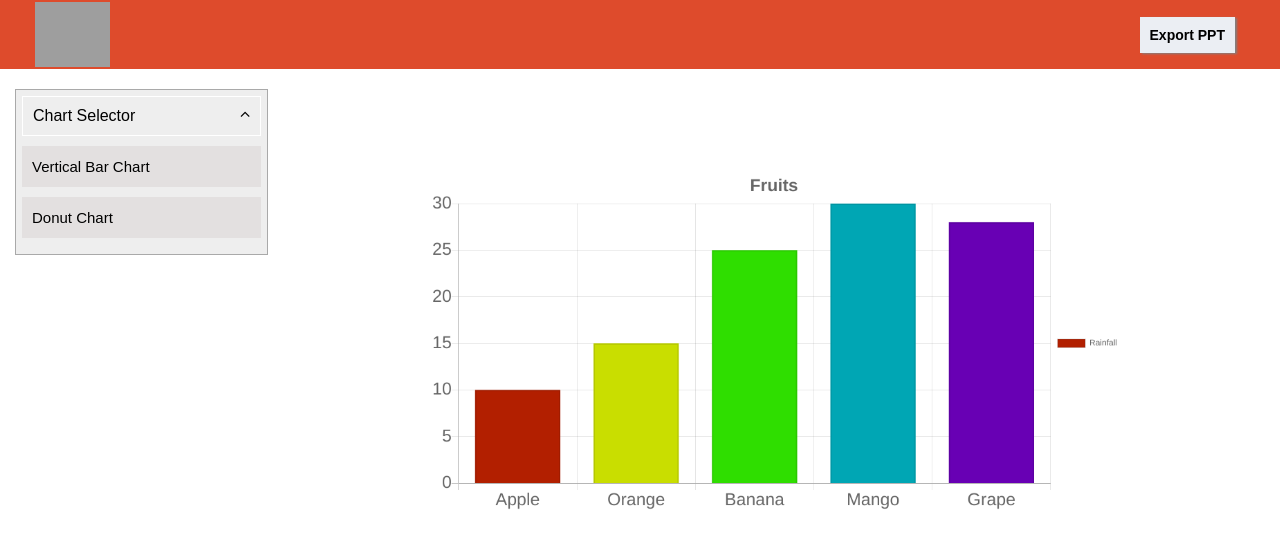
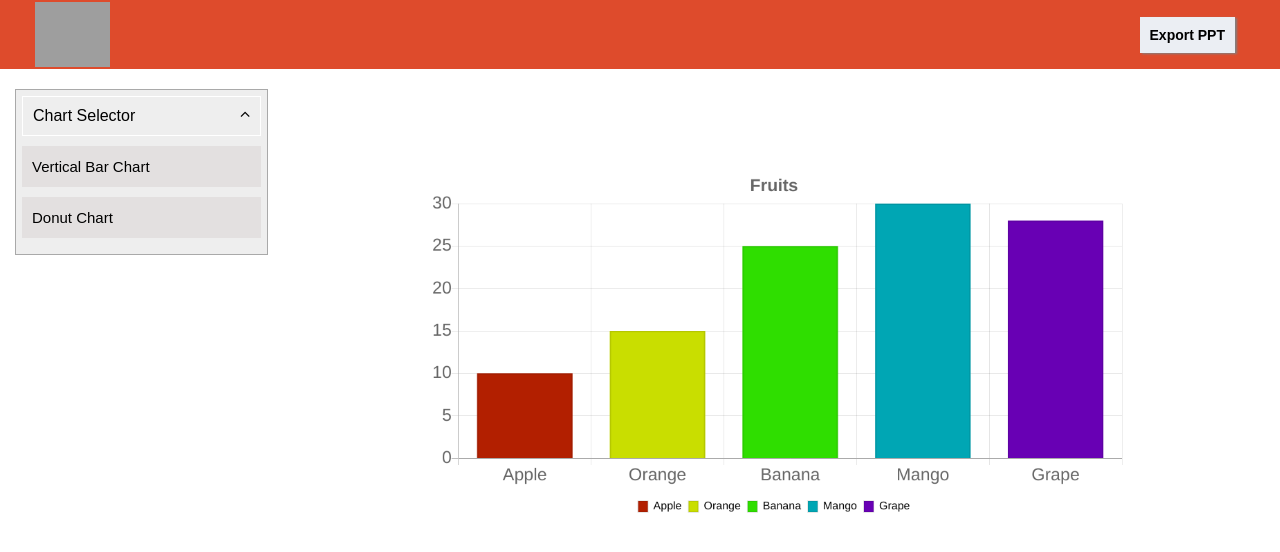
Before and after one commit to SnehaKandpal157/graph-converter, a React (Create React App) app: page / in a window 1280 px wide. Shown: the top 552 px of the page. Built offline with nearby package versions, Linux system fonts and the light colour scheme; grey boxes are pictures that could not be loaded.

Commit message:
changes in chart configurations

```diff
--- a/src/App.js
+++ b/src/App.js
@@ -25,12 +25,16 @@ function App() {
       lineSize: 3,
       barGapWidthPct: 35,
       showLegend: true,
+      showTitle: true,
+      legendPos: "b",
+      titleFontSize:18,
+      valAxisLineShow:true
     };
 
     slide.addChart(
       showDonut ? pptx.ChartType.doughnut : pptx.ChartType.bar, ChartData, chartOptions);
 
-    pptx.writeFile('PptxGenJs-Basic-Slide-Demo');
+    pptx.writeFile('Graph-PPT');
   }
 
   return (
--- a/src/components/Chart.js
+++ b/src/components/Chart.js
@@ -27,8 +27,27 @@ const barChart = (
       },
       legend: {
         display: true,
-        position: 'right',
-        fontSize: 25
+        position: 'bottom',
+        fontSize: 25,
+        labels:{
+          fontSize:16,
+          boxWidth:14,
+          fontColor:"#000000",
+          generateLabels:function(chart) {
+            var labels = chart.data.labels;
+            var dataset = chart.data.datasets[0];
+            var legend = labels.map(function(label, index) {
+               return {
+                  datasetIndex: 0,
+                  fillStyle: dataset.backgroundColor && dataset.backgroundColor[index],
+                  strokeStyle: dataset.borderColor && dataset.borderColor[index],
+                  lineWidth: dataset.borderWidth,
+                  text: label
+               }
+            });
+            return legend;
+         }
+        }
       },
       scales: {
         yAxes: [{
@@ -58,7 +77,12 @@ const doughNut = (
       },
       legend: {
         display: true,
-        position: 'right'
+        position: 'bottom',
+        labels:{
+          fontSize:18,
+          boxWidth:20,
+          fontColor:"#000000",
+        }
       }
     }}
   />
```
